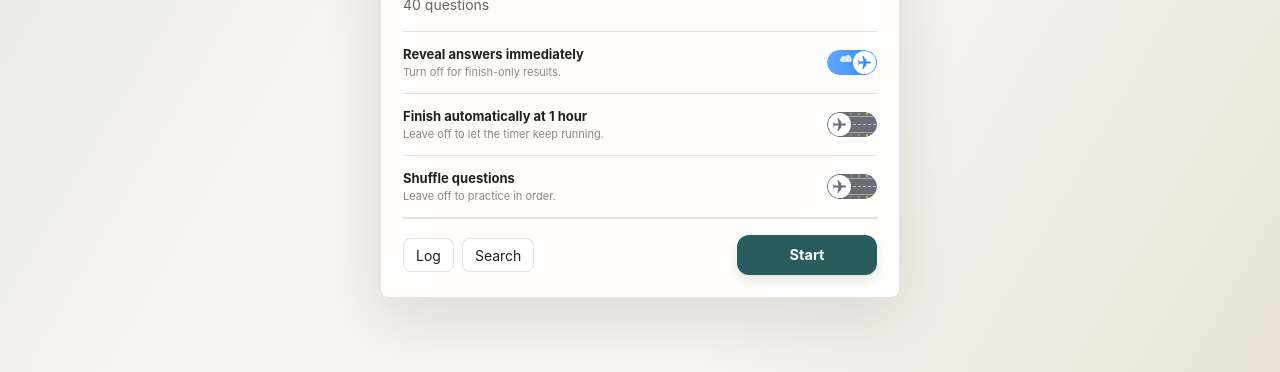
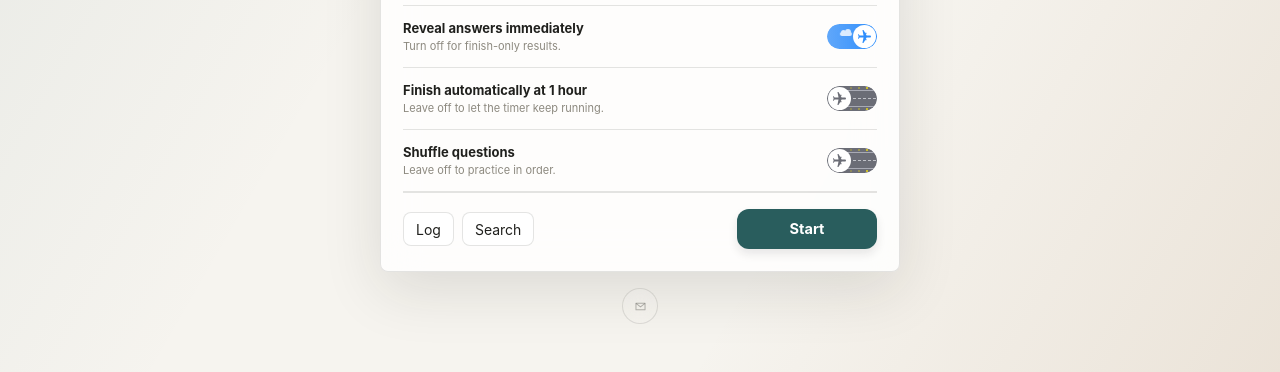
Before and after one commit to Frenchbear1/Computer-Accuracy, a website: page docs/index.html in a window 1280 px wide. Shown: the part 428-800 px from the top of the page. Drawn offline with Linux system fonts and the light colour scheme; no server answers.

Commit message:
Add home message contact bubble

```diff
--- a/docs/app.js
+++ b/docs/app.js
@@ -63,6 +63,7 @@ const els = {
   confirmBackdrop: $("#confirmBackdrop"),
   chooseTestBtn: $("#chooseTestBtn"),
   selectedTestKicker: $("#selectedTestKicker"),
+  homeMessageBubble: $(".home-message-bubble"),
   homeLogBtn: $("#homeLogBtn"),
   homeSearchBtn: $("#homeSearchBtn"),
   startBtn: $("#startBtn"),
@@ -1187,6 +1188,13 @@ function setQuizView(active) {
   document.body.classList.toggle("quiz-view", active);
 }
 
+function openMessageEmail(event) {
+  event.preventDefault();
+  const href = els.homeMessageBubble?.href || "mailto:Dlabarre@liberty.edu";
+  const opened = window.open(href, "_blank");
+  if (!opened) window.location.href = href;
+}
+
 function renderHomeSelection() {
   const selected = selectedTestMeta();
   renderResumePanel();
@@ -2673,6 +2681,7 @@ async function init() {
   window.addEventListener("pointercancel", endHomeLogoDrag);
   window.addEventListener("mouseup", finishHomeLogoDrag);
   window.addEventListener("blur", finishHomeLogoDrag);
+  els.homeMessageBubble.addEventListener("click", openMessageEmail);
   els.homeLogBtn.addEventListener("click", () => setLogOpen(true));
   els.homeSearchBtn.addEventListener("click", () => setSearchOpen(true));
   els.logBackdrop.addEventListener("click", () => setLogOpen(false));
--- a/docs/index.html
+++ b/docs/index.html
@@ -10,7 +10,7 @@
     <link rel="apple-touch-icon" href="./icons/apple-touch-icon.png?v=20260524-2" />
     <link rel="manifest" href="./icons/site.webmanifest?v=20260524-2" />
     <meta name="theme-color" content="#f6f4ef" />
-    <link rel="stylesheet" href="./styles.css?v=20260524-2" />
+    <link rel="stylesheet" href="./styles.css?v=20260709-1" />
   </head>
   <body>
     <button id="drawerBackdrop" class="drawer-backdrop" type="button" aria-label="Close menu" hidden></button>
@@ -138,6 +138,13 @@
           </div>
           <div id="resumeList" class="resume-list"></div>
         </section>
+        <a class="home-message-bubble" href="mailto:Dlabarre@liberty.edu" target="_blank" rel="noopener" aria-label="Message David">
+          <svg aria-hidden="true" viewBox="0 0 24 24">
+            <path d="M4.75 6.75h14.5v10.5H4.75z" />
+            <path d="m5.25 7.25 6.75 5.5 6.75-5.5" />
+          </svg>
+          <span>Message David</span>
+        </a>
       </div>
     </main>
 
@@ -332,6 +339,6 @@
       </div>
     </section>
 
-    <script src="./app.js?v=20260524-2"></script>
+    <script src="./app.js?v=20260709-1"></script>
   </body>
 </html>
--- a/docs/styles.css
+++ b/docs/styles.css
@@ -402,6 +402,10 @@ button {
   transform: translateY(10px) scale(0.985);
 }
 
+.home-screen.start-transitioning .home-message-bubble {
+  opacity: 0;
+}
+
 .home-screen.start-transitioning .home-card {
   animation: none;
 }
@@ -434,7 +438,9 @@ button {
   .home-logo,
   .home-title,
   .home-card,
-  .resume-panel {
+  .resume-panel,
+  .home-message-bubble,
+  .home-message-bubble span {
     transition: none;
   }
 
@@ -517,6 +523,84 @@ button {
   box-shadow: var(--shadow);
   backdrop-filter: blur(20px);
   animation: enter 260ms ease both;
+}
+
+.home-message-bubble {
+  display: inline-flex;
+  align-items: center;
+  justify-content: center;
+  gap: 0;
+  width: 36px;
+  min-width: 36px;
+  height: 36px;
+  margin-top: 2px;
+  padding: 0;
+  overflow: hidden;
+  border: 1px solid rgba(32, 32, 29, 0.2);
+  border-radius: 999px;
+  background: rgba(255, 255, 255, 0.14);
+  color: rgba(32, 32, 29, 0.54);
+  text-decoration: none;
+  opacity: 0.58;
+  backdrop-filter: blur(10px);
+  transition:
+    width 220ms ease,
+    gap 220ms ease,
+    border-color 180ms ease,
+    background 180ms ease,
+    color 180ms ease,
+    opacity 180ms ease,
+    box-shadow 180ms ease;
+}
+
+.home-message-bubble:hover,
+.home-message-bubble:focus-visible {
+  gap: 6px;
+  width: 132px;
+  border-color: rgba(41, 93, 93, 0.26);
+  background: rgba(255, 255, 255, 0.28);
+  color: rgba(32, 32, 29, 0.78);
+  opacity: 0.9;
+  box-shadow: 0 10px 28px rgba(31, 30, 26, 0.08);
+}
+
+.home-message-bubble:focus-visible {
+  outline: 2px solid rgba(41, 93, 93, 0.22);
+  outline-offset: 3px;
+}
+
+.home-message-bubble svg {
+  flex: 0 0 auto;
+  display: block;
+  width: 15px;
+  height: 15px;
+  fill: none;
+  stroke: currentColor;
+  stroke-linecap: round;
+  stroke-linejoin: round;
+  stroke-width: 1.65;
+}
+
+.home-message-bubble span {
+  flex: 0 0 auto;
+  max-width: 0;
+  overflow: hidden;
+  color: currentColor;
+  font-size: 12px;
+  font-weight: 650;
+  line-height: 1.25;
+  opacity: 0;
+  white-space: nowrap;
+  transition:
+    max-width 220ms ease,
+    opacity 150ms ease;
+}
+
+.home-message-bubble:hover span,
+.home-message-bubble:focus-visible span {
+  max-width: 86px;
+  opacity: 1;
+  transition-delay: 45ms;
 }
 
 .home-copy {
--- a/public/styles.css
+++ b/public/styles.css
@@ -402,6 +402,10 @@ button {
   transform: translateY(10px) scale(0.985);
 }
 
+.home-screen.start-transitioning .home-message-bubble {
+  opacity: 0;
+}
+
 .home-screen.start-transitioning .home-card {
   animation: none;
 }
@@ -434,7 +438,9 @@ button {
   .home-logo,
   .home-title,
   .home-card,
-  .resume-panel {
+  .resume-panel,
+  .home-message-bubble,
+  .home-message-bubble span {
     transition: none;
   }
 
@@ -517,6 +523,84 @@ button {
   box-shadow: var(--shadow);
   backdrop-filter: blur(20px);
   animation: enter 260ms ease both;
+}
+
+.home-message-bubble {
+  display: inline-flex;
+  align-items: center;
+  justify-content: center;
+  gap: 0;
+  width: 36px;
+  min-width: 36px;
+  height: 36px;
+  margin-top: 2px;
+  padding: 0;
+  overflow: hidden;
+  border: 1px solid rgba(32, 32, 29, 0.2);
+  border-radius: 999px;
+  background: rgba(255, 255, 255, 0.14);
+  color: rgba(32, 32, 29, 0.54);
+  text-decoration: none;
+  opacity: 0.58;
+  backdrop-filter: blur(10px);
+  transition:
+    width 220ms ease,
+    gap 220ms ease,
+    border-color 180ms ease,
+    background 180ms ease,
+    color 180ms ease,
+    opacity 180ms ease,
+    box-shadow 180ms ease;
+}
+
+.home-message-bubble:hover,
+.home-message-bubble:focus-visible {
+  gap: 6px;
+  width: 132px;
+  border-color: rgba(41, 93, 93, 0.26);
+  background: rgba(255, 255, 255, 0.28);
+  color: rgba(32, 32, 29, 0.78);
+  opacity: 0.9;
+  box-shadow: 0 10px 28px rgba(31, 30, 26, 0.08);
+}
+
+.home-message-bubble:focus-visible {
+  outline: 2px solid rgba(41, 93, 93, 0.22);
+  outline-offset: 3px;
+}
+
+.home-message-bubble svg {
+  flex: 0 0 auto;
+  display: block;
+  width: 15px;
+  height: 15px;
+  fill: none;
+  stroke: currentColor;
+  stroke-linecap: round;
+  stroke-linejoin: round;
+  stroke-width: 1.65;
+}
+
+.home-message-bubble span {
+  flex: 0 0 auto;
+  max-width: 0;
+  overflow: hidden;
+  color: currentColor;
+  font-size: 12px;
+  font-weight: 650;
+  line-height: 1.25;
+  opacity: 0;
+  white-space: nowrap;
+  transition:
+    max-width 220ms ease,
+    opacity 150ms ease;
+}
+
+.home-message-bubble:hover span,
+.home-message-bubble:focus-visible span {
+  max-width: 86px;
+  opacity: 1;
+  transition-delay: 45ms;
 }
 
 .home-copy {
```
Also changed, not shown: public/app.js (+9 -0 lines), public/index.html (+9 -2 lines).
